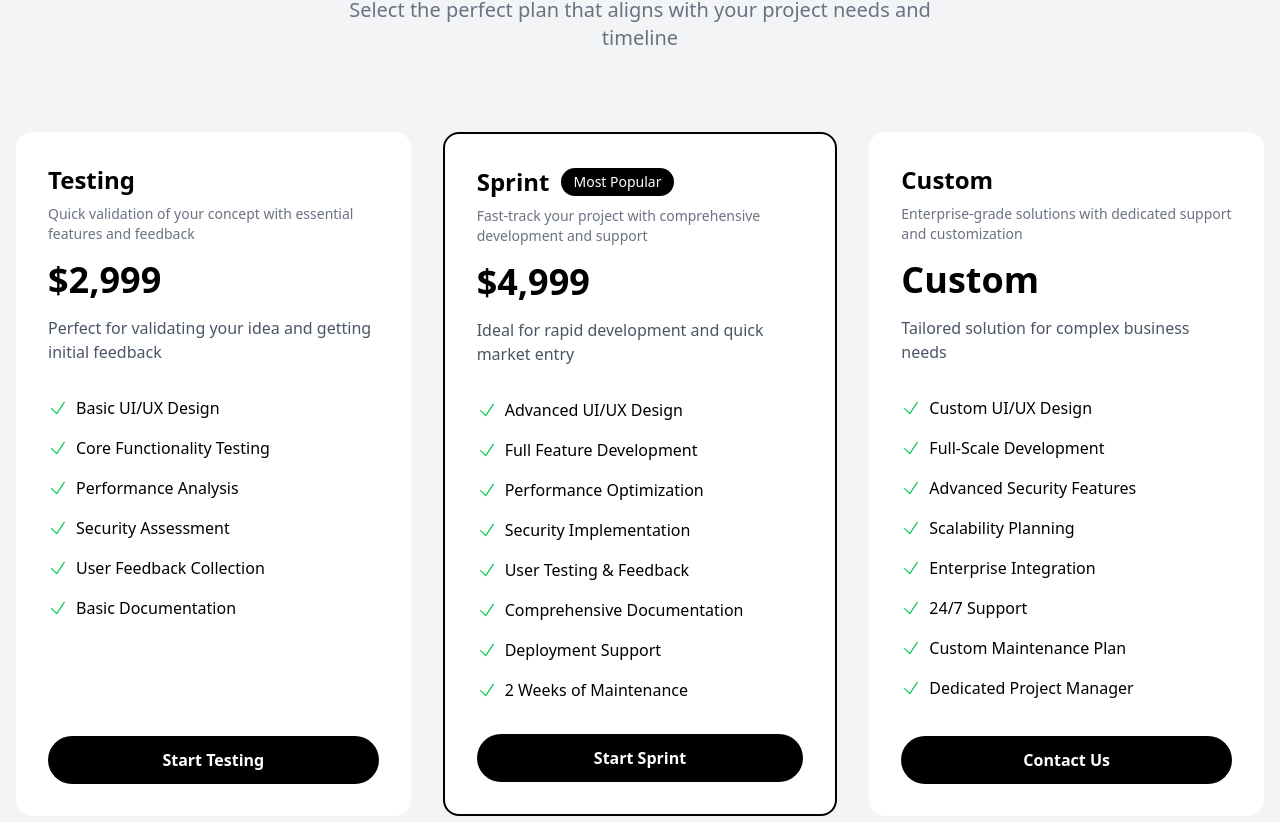
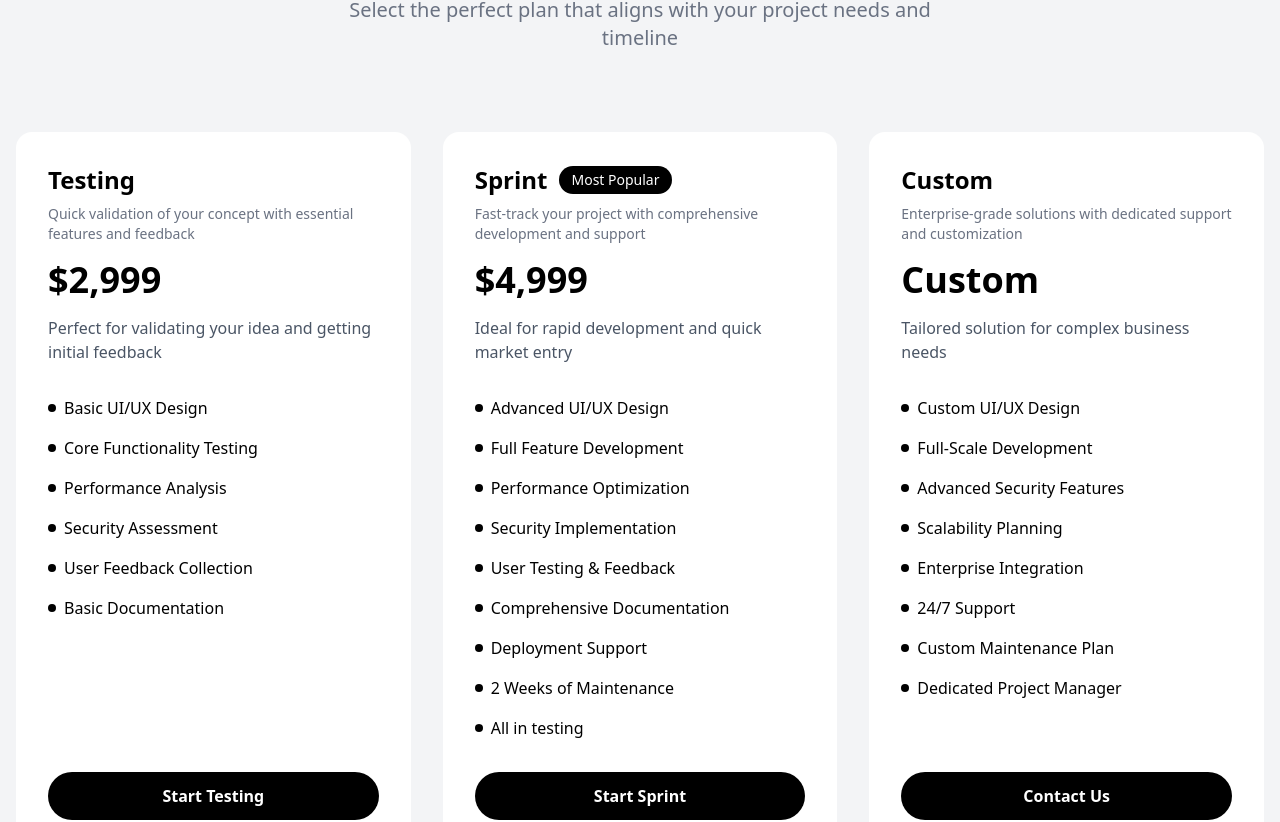
Before and after one commit to cursedxp/automatics.dev, a Next.js app: page /pricing in a window 1280 px wide. Shown: the part 292-1114 px from the top of the page. Built offline with nearby package versions, Linux system fonts and the light colour scheme; a web font is replaced by a local one.

Commit message:
style(pricingSection.js): update styles for pricing section components to enhance visual appeal and user experience refactor(pricingSection.js): simplify class names and remove unnecessary hover effects for better readability and maintainability

```diff
--- a/app/components/home/pricingSection/pricingSection.js
+++ b/app/components/home/pricingSection/pricingSection.js
@@ -54,39 +54,41 @@ export default function PricingSection({ hideHeader = false }) {
               duration: 0.8,
               ease: [0.04, 0.62, 0.23, 0.98],
             }}
-            className={`relative bg-white rounded-2xl p-8 transition-colors duration-300 hover:bg-black hover:text-white group cursor-pointer flex flex-col min-h-[600px] ${
-              tier.popular ? "border-2 border-black" : ""
-            }`}
+            className={`relative bg-white rounded-2xl p-8 transition-all duration-300 hover:shadow-xl cursor-pointer flex flex-col min-h-[600px]`}
           >
             <div className="text-left mb-8">
               <div className="flex items-center gap-3 mb-2">
                 <h3 className="text-2xl font-bold">{tier.name}</h3>
                 {tier.popular && (
-                  <div className="bg-black text-white px-3 py-1 rounded-full text-sm group-hover:bg-white group-hover:text-black transition-colors duration-300">
+                  <div className="bg-black text-white px-3 py-1 rounded-full text-sm">
                     Most Popular
                   </div>
                 )}
               </div>
-              <p className="text-sm text-gray-500 mb-4 group-hover:text-gray-400">
+              <p className="text-sm text-gray-500 mb-4">
                 {tier.sectionDescription}
               </p>
               <div className="text-4xl font-bold mb-4">{tier.price}</div>
-              <p className="text-gray-600 group-hover:text-gray-300">
-                {tier.description}
-              </p>
+              <p className="text-gray-600">{tier.description}</p>
             </div>
             <ul className="space-y-4 mb-8 flex-grow">
               {tier.features.map((feature) => (
                 <li key={feature} className="flex items-center gap-2">
-                  <HiCheck className="w-5 h-5 text-green-500 group-hover:text-green-400" />
+                  <span className="w-2 h-2 rounded-full bg-black"></span>
                   <span>{feature}</span>
                 </li>
               ))}
+              {tier.name === "Sprint" && (
+                <li className="flex items-center gap-2">
+                  <span className="w-2 h-2 rounded-full bg-black"></span>
+                  <span>All in testing</span>
+                </li>
+              )}
             </ul>
             <div className="mt-auto">
               <Link
                 href="/contact-us"
-                className="block w-full text-center py-3 rounded-full font-semibold bg-black text-white group-hover:bg-white group-hover:text-black transition-all"
+                className="block w-full text-center py-3 rounded-full font-semibold bg-black text-white hover:bg-gray-800 transition-all"
               >
                 {tier.cta}
               </Link>
```
